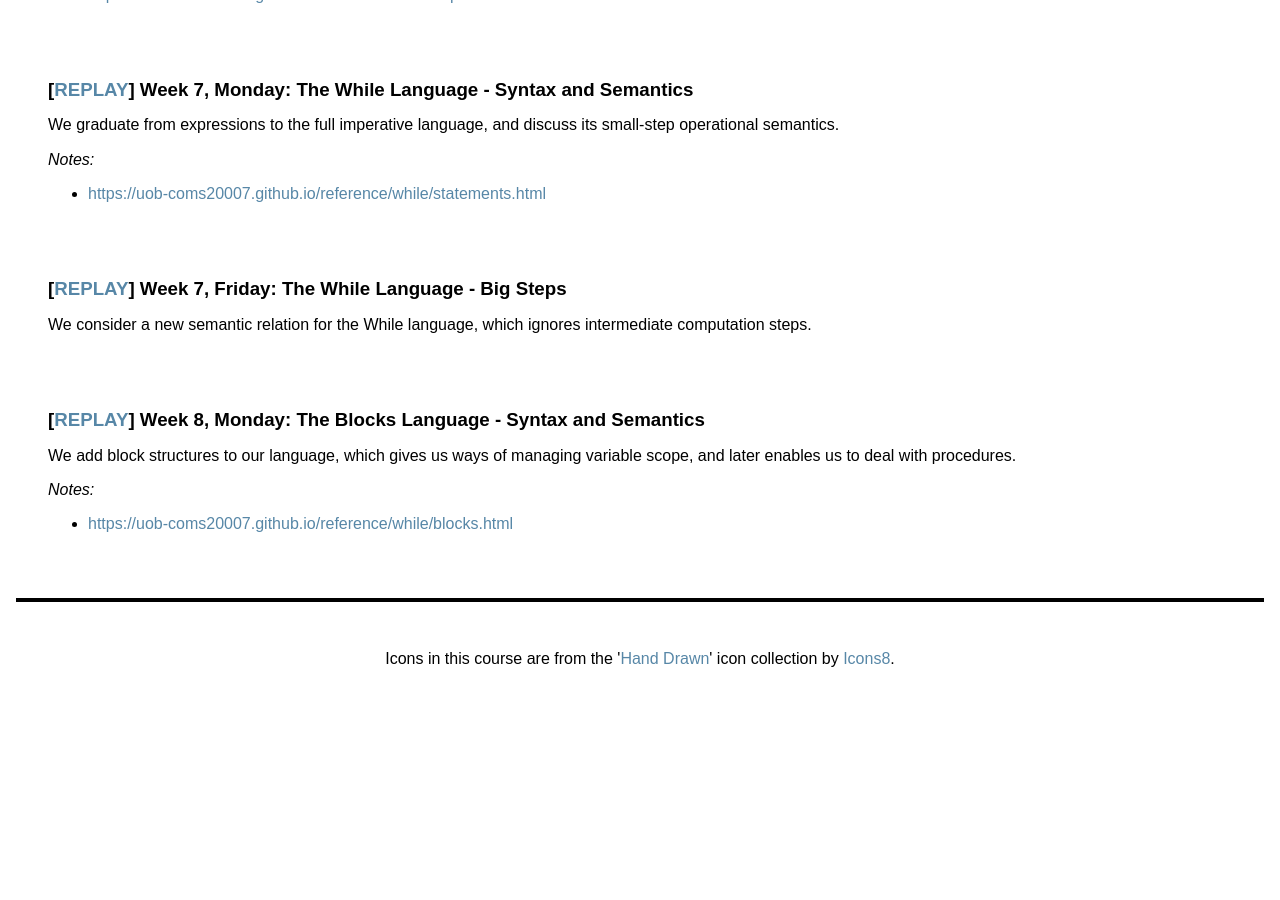
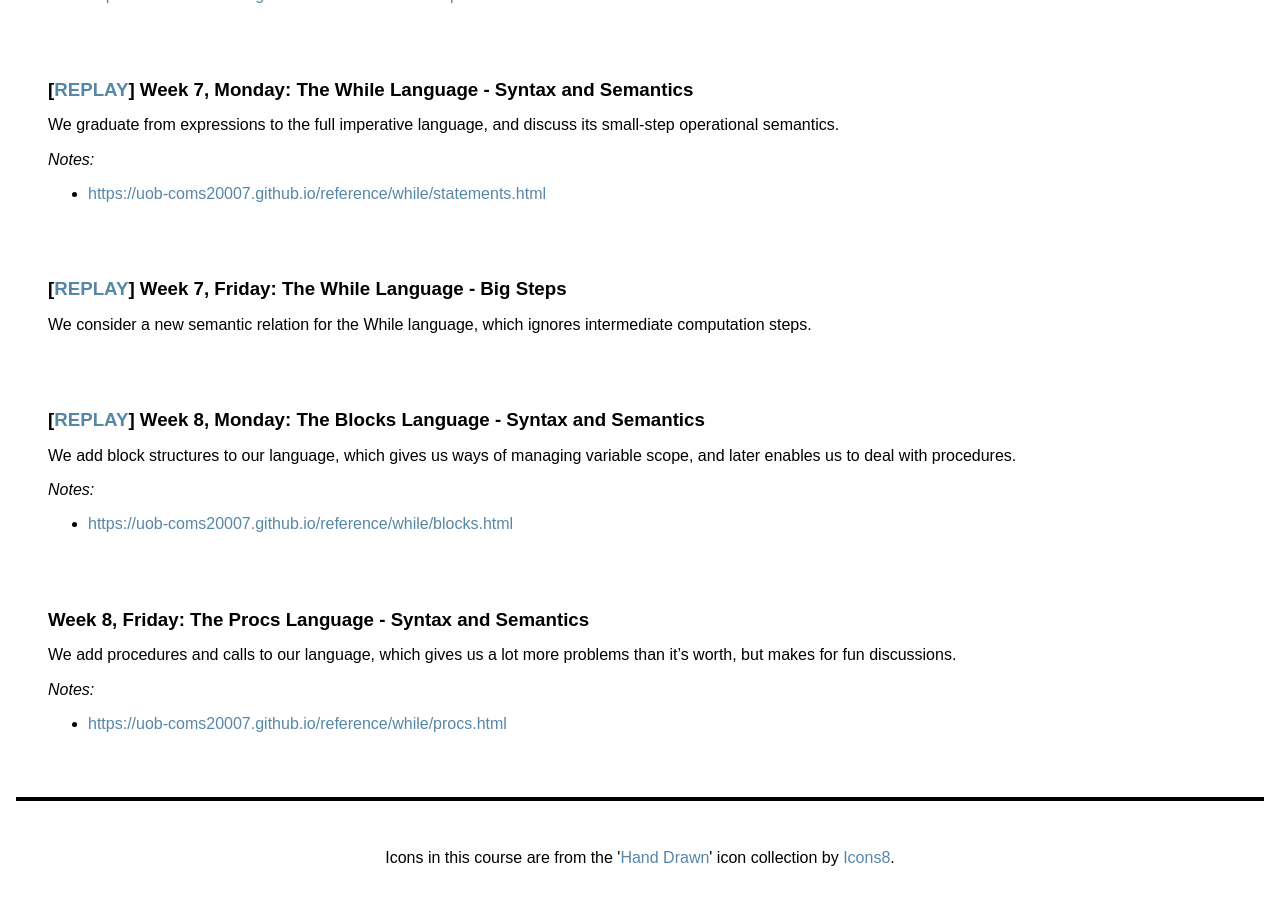
Before and after one commit to uob-coms20007/webpages, a Jekyll site: the page built from schedule.md, in a window 1280 px wide and 900 px high, scrolled down 3203 px. Built offline with Jekyll 4.4.1, drawn with Linux system fonts in a browser that asks for light colours; nearby versions of some CDN libraries; before the commit the page ends 3903 px from its top, so only the background shows below that; some of the changed text lies outside the part shown.

Commit message:
Synopsis

```diff
--- a/_data/lectures.yml
+++ b/_data/lectures.yml
@@ -93,3 +93,10 @@
   notes:
     - https://uob-coms20007.github.io/reference/while/blocks.html
   refs:
+
+- title: The Procs Language - Syntax and Semantics
+  description: We add procedures and calls to our language, which gives us a lot more problems than it's worth, but makes for fun discussions.
+  replay:
+  notes:
+    - https://uob-coms20007.github.io/reference/while/procs.html
+  refs:
```
